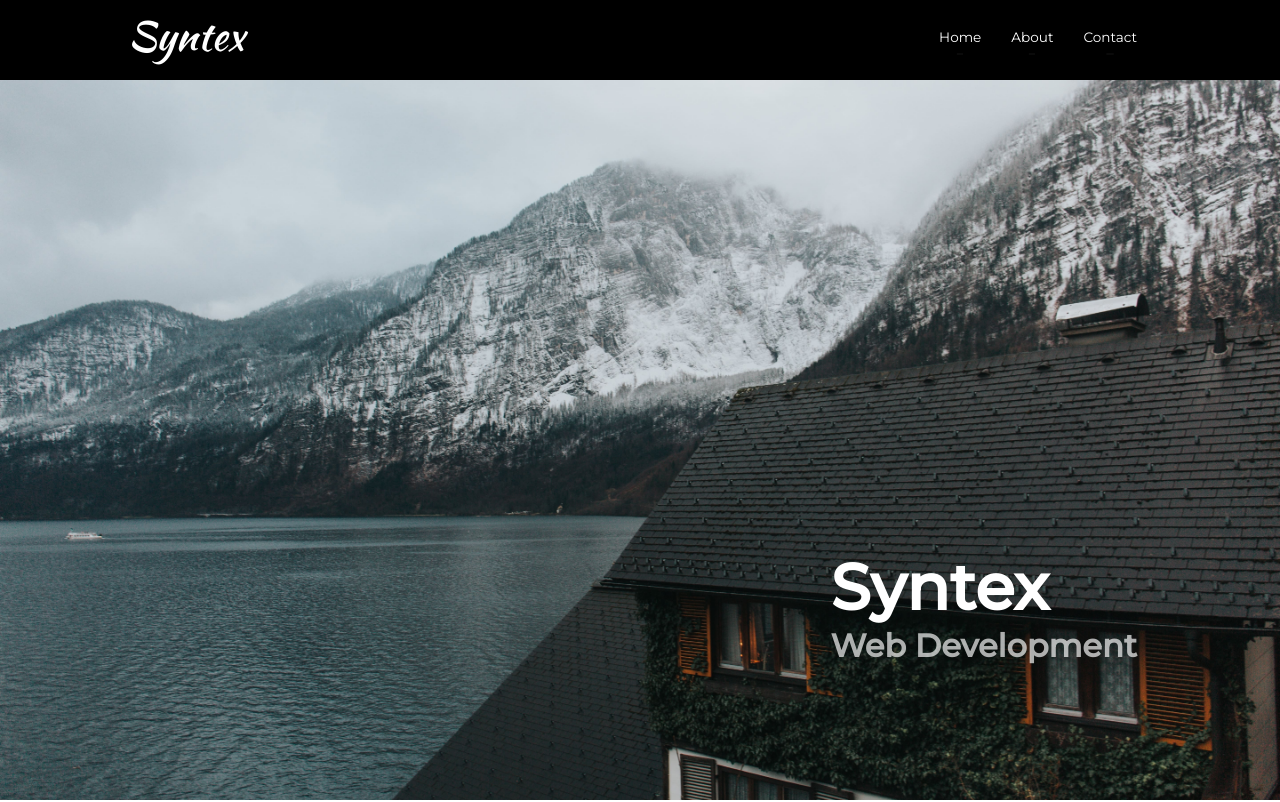
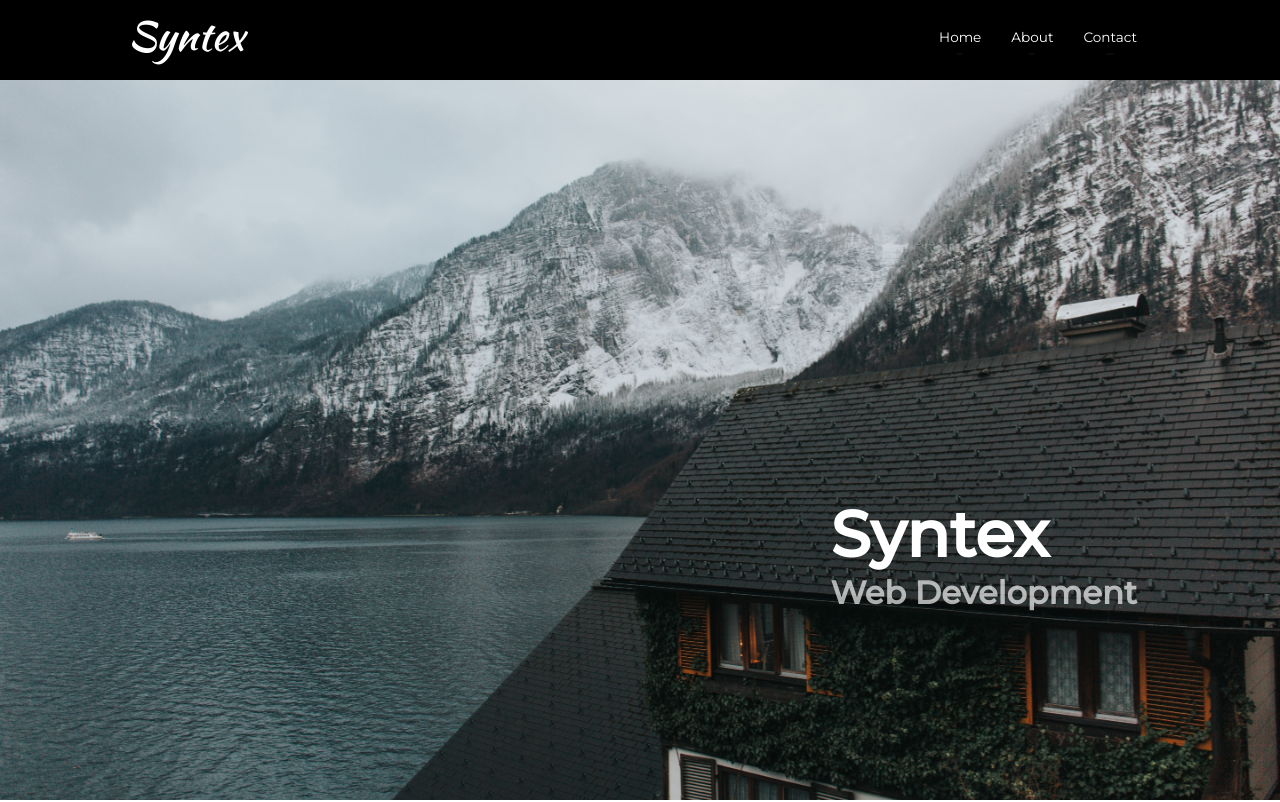
Before and after one commit to ShakexSempe/react-landing-page, a React (Create React App) app: page / in a window 1280 px wide. Shown: the top 802 px of the page. Built offline with nearby package versions, Linux system fonts and the light colour scheme.

Commit message:
test: hero title

```diff
--- a/src/components/Hero.css
+++ b/src/components/Hero.css
@@ -2,13 +2,14 @@
     position: relative;
     width: 100%;
     height: 100vh;
-    /* background-image: url(../assets/hero-min.jpg);
+    background-image: url(../assets/hero-min.jpg);
     background-size: cover;
     background-repeat: no-repeat;
-    background-position: center; */
+    background-position: center;
+    background-attachment: fixed;
 }
 .hero_image {
-    /* display: none; */
+    display: none;
     width: 100%;
     height: 100%;
     object-fit: cover;
@@ -16,7 +17,7 @@
 
 .hero_title {
     position: absolute;
-    bottom: 15%;
+    top: 60vh;
     right: 10%;
     color: #fff;
     font-size: 4rem;
```
